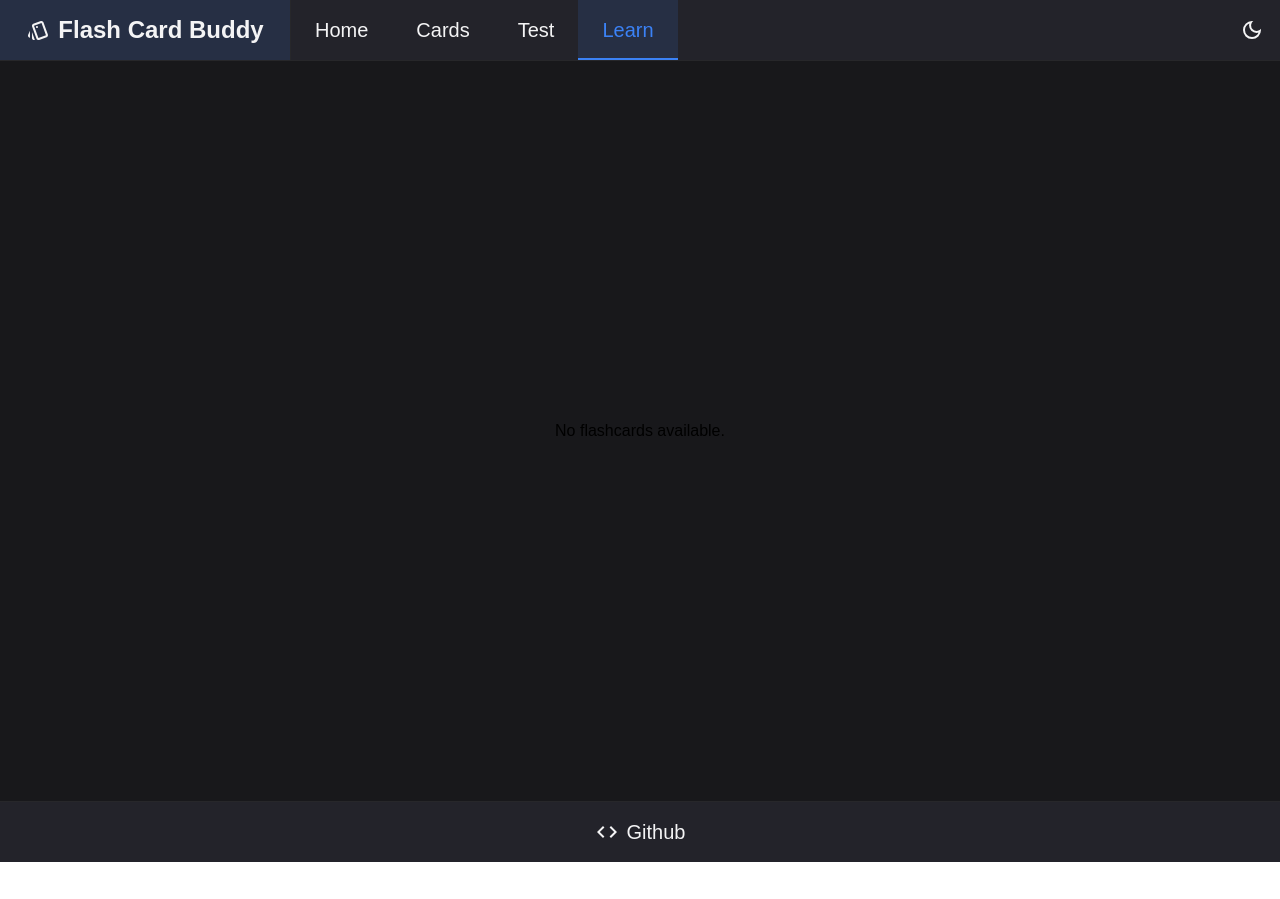
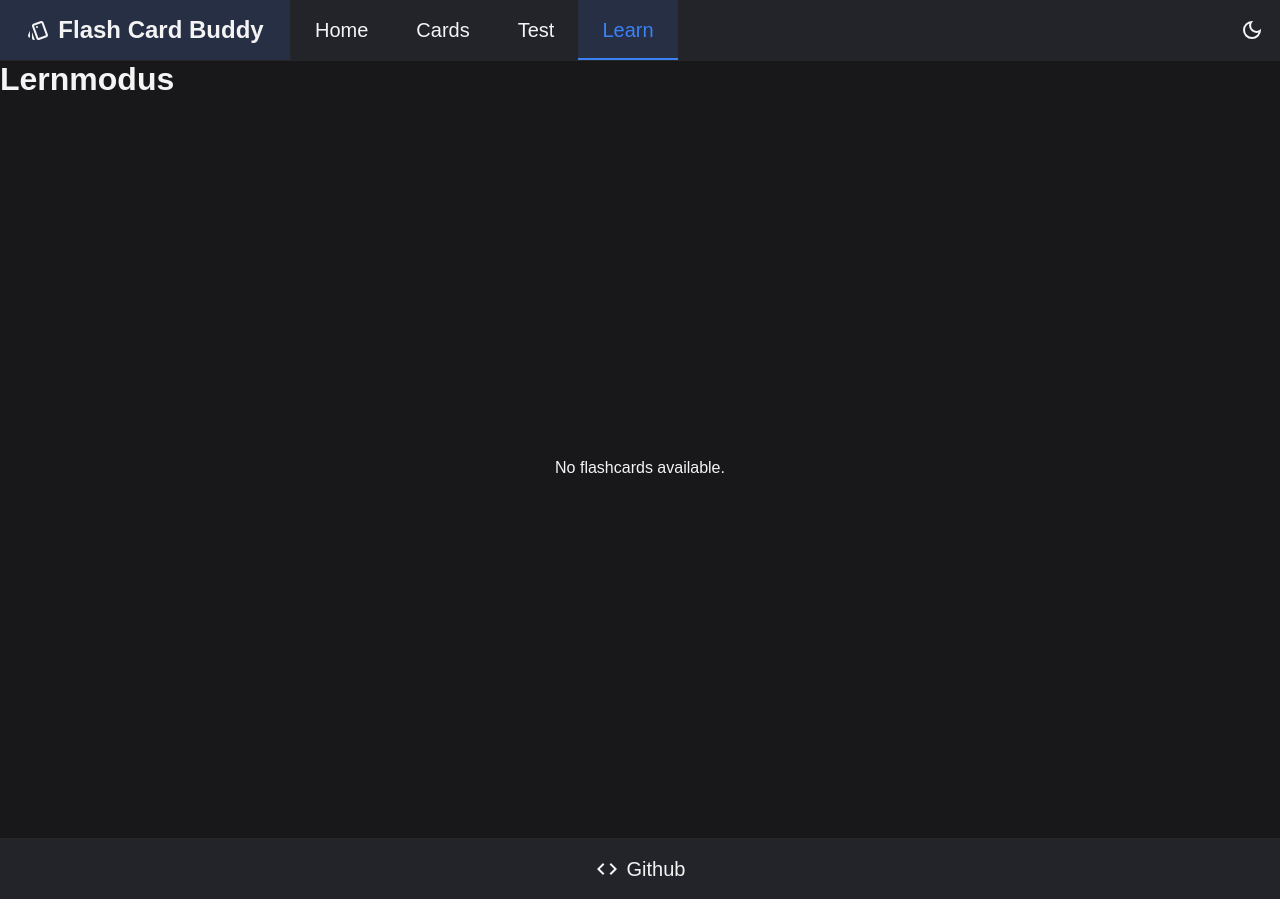
Before and after one commit to proettgen/WebEngineering-Karteikarten, a Next.js app in the folder Frontend/: page /learn in a window 1280 px wide. Before the commit the page ends 862 px from the top, so only its background shows below. Built offline with nearby package versions, Linux system fonts and the light colour scheme.

Commit message:
Adding Template for LearningMode

```diff
--- a/Frontend/app/learn/page.tsx
+++ b/Frontend/app/learn/page.tsx
@@ -1,6 +1,12 @@
 "use client";
 import React from "react";
+import LearningModeTemplate from "@/components/templates/LearningModeTemplate";
 import LearningMode from "@/components/organisms/LearningMode";
 
-const LearningModePage = () => <LearningMode />;
+const LearningModePage = () => (
+  <LearningModeTemplate>
+    <LearningMode />
+  </LearningModeTemplate>
+);
+
 export default LearningModePage;
--- /dev/null
+++ b/Frontend/src/components/templates/LearningModeTemplate/index.tsx
@@ -0,0 +1,15 @@
+import React from "react";
+import * as SC from "./styles";
+
+type LearningModeTemplateProps = {
+  children: React.ReactNode;
+};
+
+const LearningModeTemplate = ({ children }: LearningModeTemplateProps) => (
+  <SC.Container>
+    <SC.Title>Lernmodus</SC.Title>
+    {children}
+  </SC.Container>
+);
+
+export default LearningModeTemplate;
--- /dev/null
+++ b/Frontend/src/components/templates/LearningModeTemplate/styles.ts
@@ -0,0 +1,18 @@
+import styled from "styled-components";
+
+export const Container = styled.div`
+  background-color: ${({ theme }) => theme.background};
+  color: ${({ theme }) => theme.textPrimary};
+  padding: 0;
+`;
+
+export const Header = styled.div`
+  display: flex;
+  justify-content: space-between;
+  align-items: center;
+  margin-bottom: 20px;
+`;
+
+export const Title = styled.h1`
+  margin: 0;
+`;
```
